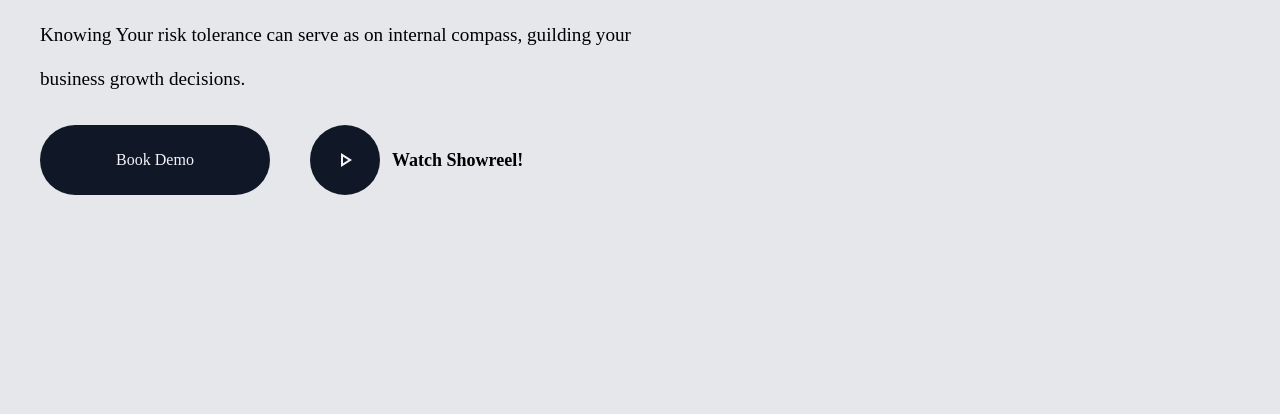
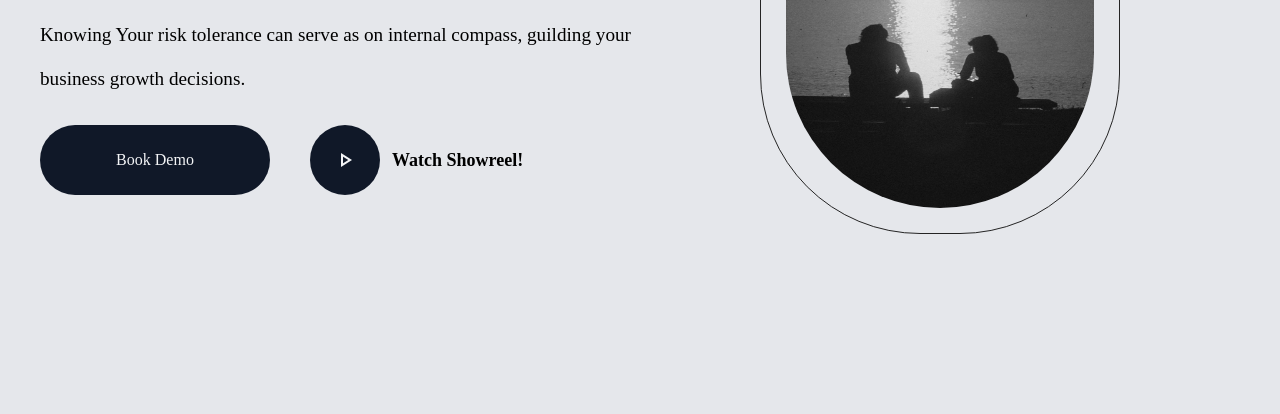
Before and after one commit to Bills-6/landing-page-portfolio, a plain HTML site: page index.html in a window 1280 px wide. Shown: the part 410-824 px from the top of the page. Before the commit the page ends 800 px from the top, so only its background shows below. Drawn offline with nearby package versions, Linux system fonts and the light colour scheme; a web font is replaced by a local one.

Commit message:
update: add image hero

```diff
--- a/index.html
+++ b/index.html
@@ -50,7 +50,11 @@
 						</div>
 					</div>
 				</div>
-				<div class="hero-image"></div>
+				<div class="hero-image flex justify-center lg:w-[50%]">
+					<div class="border-image lg:mt-30 w-full h-[300px] lg:w-[60%] lg:h-[60%]">
+						<img src="/hero-image.jpg" alt="">
+					</div>
+				</div>
 			</div>
 		 </div>
 	</div>
--- a/style.css
+++ b/style.css
@@ -4,3 +4,16 @@
 	--font: 'Funnel Sans';
 }
 * { font-family: var(--font); }
+.border-image {
+	border: 1px solid #242424;
+	border-radius: 10rem;
+	padding: 1.55rem;
+	overflow: hidden;
+}
+
+.border-image > img {
+	width: 100%;
+	height: 100%;
+	filter: grayscale(1);
+	border-radius: 10rem;
+}
```
Also changed, not shown: hero-image.jpg (added).
